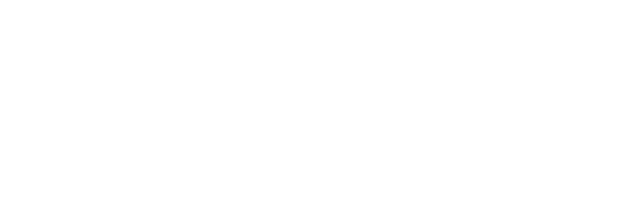
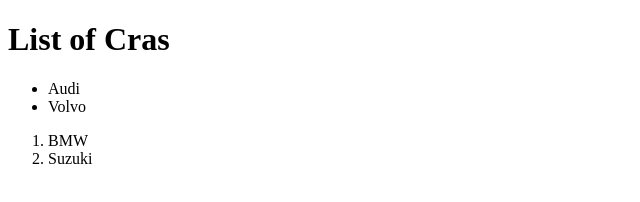
Before and after one commit to thkartiksingh/GIT-10-02-2023, a plain HTML site: page index.html in a window 1280 px wide. Shown: the whole page, without its empty margins (0-640 px from the left). Drawn offline with Linux system fonts and the light colour scheme.

```diff
--- a/index.html
+++ b/index.html
@@ -7,6 +7,14 @@
     <title>Document</title>
 </head>
 <body>
-
+    <h1>List of Cras</h1>
+    <ul>
+        <li>Audi</li>
+        <li>Volvo</li>
+    </ul>
+    <ol>
+        <li>BMW</li>
+        <li>Suzuki</li>
+    </ol>
 </body>
 </html>
--- a/script.js
+++ b/script.js
@@ -1 +1,5 @@
 console.log("Hello from Kartik");
+function cars(){
+    console.log('Cars List is Printed')
+}
+cars()
--- /dev/null
+++ b/style.css
@@ -0,0 +1,4 @@
+body{
+    text-align: center;
+    margin-left: auto;
+}
```
